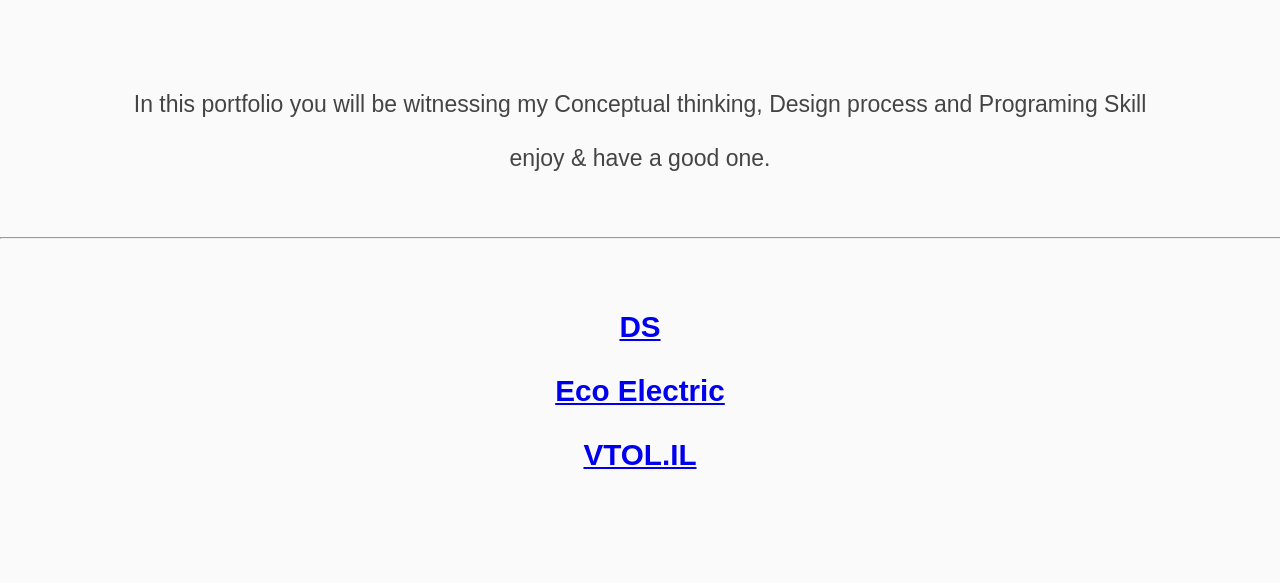
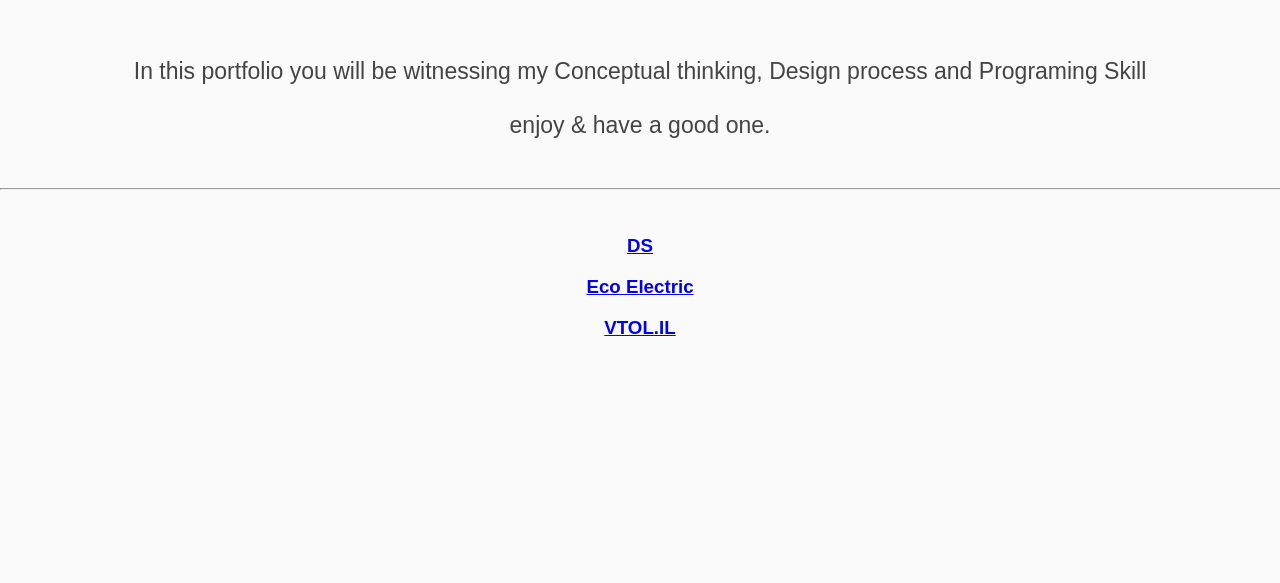
Before and after one commit to ArnoldBenDavid/cv, a plain HTML site: page portfolio index/portfolio index.html in a window 1280 px wide. Shown: the part 217-800 px from the top of the page. Drawn offline with Linux system fonts and the light colour scheme.

Commit message:
Update styles.css

```diff
--- a/portfolio index/styles.css
+++ b/portfolio index/styles.css
@@ -4,7 +4,6 @@ body{
     margin: auto;
     font-family: Sans-Serif;
     color: #444444;
-    font-size: 19pt;
     background-color: #FAFAFA;
     }
 
```
